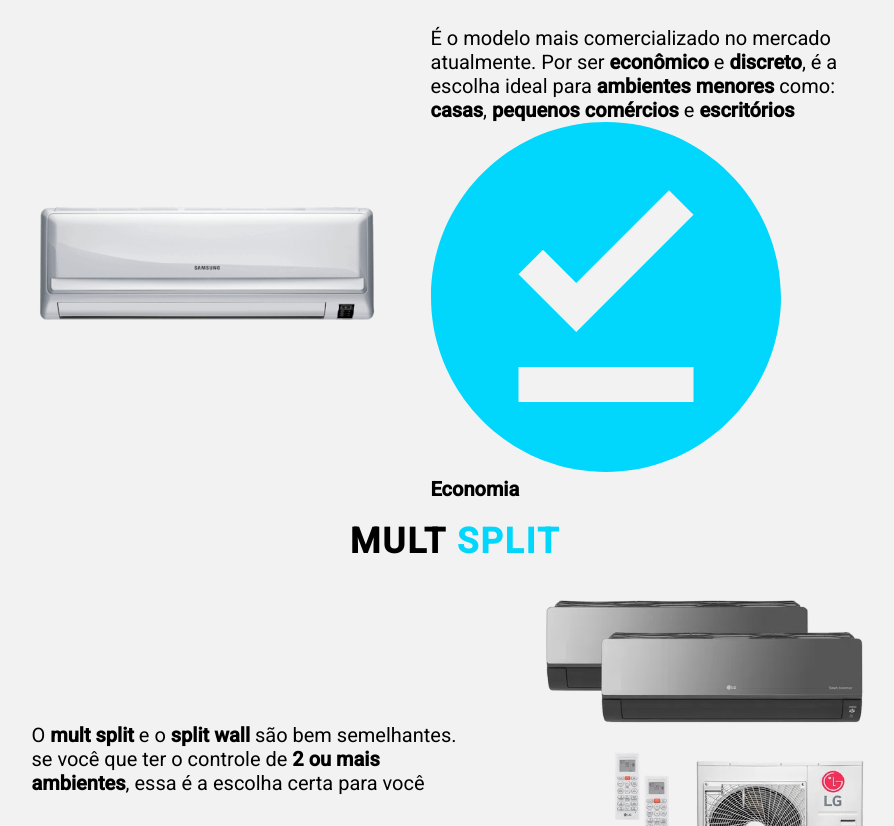
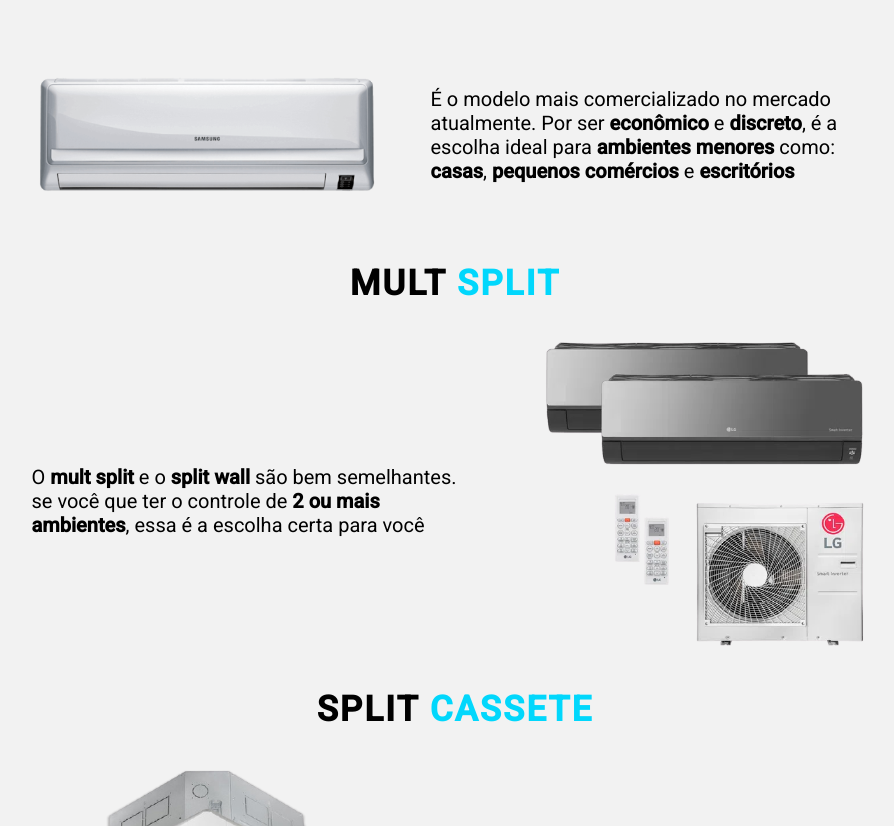
Before and after one commit to cauezitto/splitconfort, a Next.js app: page /ar-condicionado in a window 1280 px wide. Shown: the part 1180-2006 px from the top of the page, without its empty margins (185-1079 px from the left). Built offline with nearby package versions, Linux system fonts and the light colour scheme.

Commit message:
mudando formato dos banners do carrossel

```diff
--- a/pages/ar-condicionado.tsx
+++ b/pages/ar-condicionado.tsx
@@ -54,11 +54,7 @@ const ArCondicionado = () => {
                         <div className = {styles.row}>
                             <img src="/splitWall.svg" alt="split wall"/>
                             <p>
-                                É o modelo mais comercializado no mercado atualmente. Por ser <b>econômico</b> e <b>discreto</b>, é a escolha ideal para <b>ambientes menores</b> como: <b>casas</b>, <b>pequenos comércios</b> e <b>escritórios</b> <br/> <strong>
-                      <img src="/check.svg" alt="check"/>
-                      &nbsp;
-                      Economia
-                    </strong>
+                                É o modelo mais comercializado no mercado atualmente. Por ser <b>econômico</b> e <b>discreto</b>, é a escolha ideal para <b>ambientes menores</b> como: <b>casas</b>, <b>pequenos comércios</b> e <b>escritórios</b> <br/>
                             </p>
                         </div>
                     </section>
```
